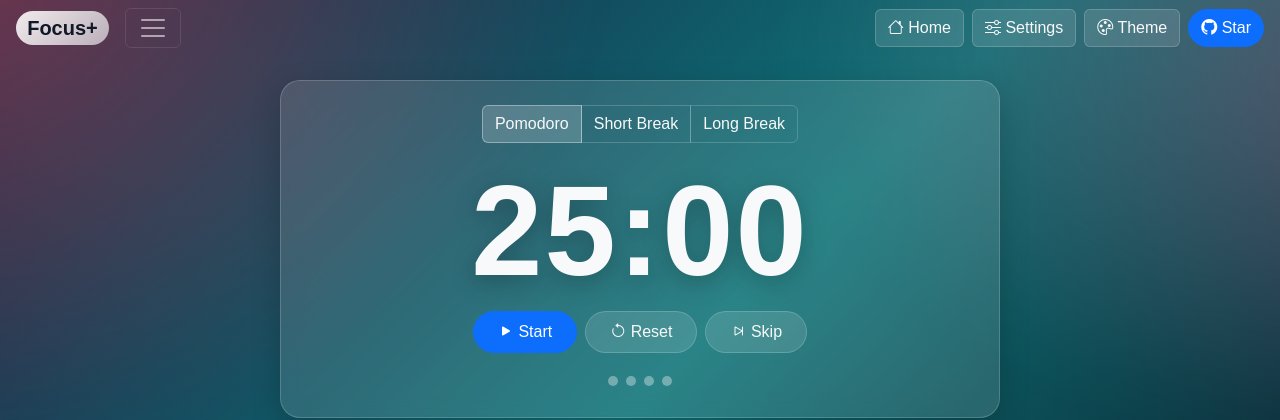
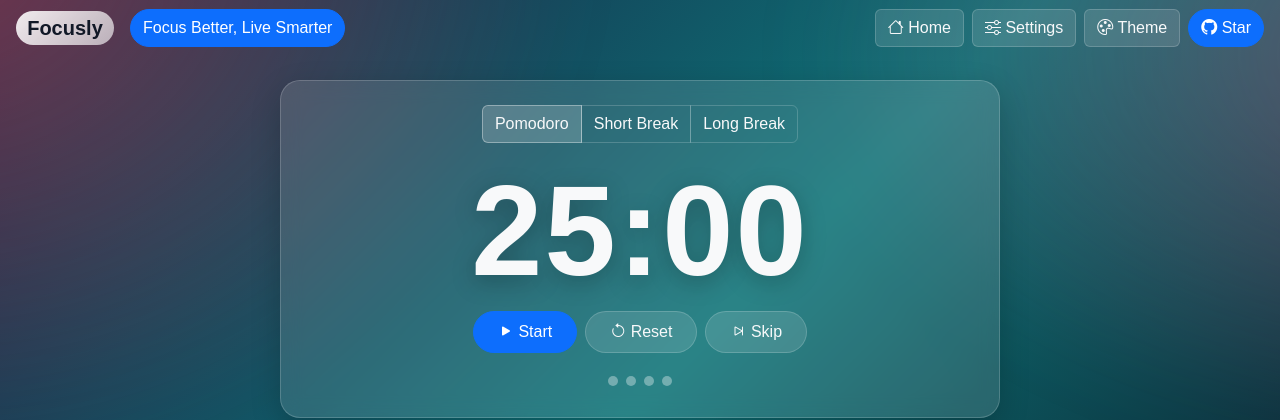
Before and after one commit to Mfaj-cod/Pomodoro, a Flask app: page / in a window 1280 px wide. Shown: the top 420 px of the page. Run offline with Flask 3, Linux system fonts and the light colour scheme; some libraries are stand-ins or nearby versions.

Commit message:
Added tagline

```diff
--- a/templates/base.html
+++ b/templates/base.html
@@ -1,11 +1,9 @@
 {% macro nav(active="timer") -%}
 <nav class="navbar navbar-expand-lg navbar-dark bg-transparent px-3">
   <a class="navbar-brand fw-bold" href="{{ url_for('index') }}">
-    <span class="logo-pill">Focus+</span>
+    <span class="logo-pill">Focusly</span>
   </a>
-  <button class="navbar-toggler d-none d-lg-inline-block" type="button" data-bs-toggle="collapse" data-bs-target="#navItems">
-    <span class="navbar-toggler-icon"></span>
-  </button>
+  <a href="" class="btn btn-primary btn-pill">Focus Better, Live Smarter</a>
   <div class="collapse navbar-collapse" id="navItems">
     <ul class="navbar-nav ms-auto align-items-lg-center gap-2">
       <li class="nav-item">
@@ -120,7 +118,7 @@
   <a href="{{ url_for('index') }}" class="nav-link text-white text-center"><i class="bi bi-house fs-5"></i>Home</a>
   <a href="javascript:void(0);" id="openSettings"><i class="bi bi-gear"></i><span>Settings</span></a>
   <a href="javascript:void(0);" id="openTheme"><i class="bi bi-palette"></i><span>Theme</span></a>
-  <a class="nav-link text-white text-center" href="https://github.com/Mfaj-cod" target="_blank" rel="noreferrer">
+  <a class="nav-link text-white text-center" href="https://github.com/Mfaj-cod/Pomodoro" target="_blank" rel="noreferrer">
           <i class="bi bi-github"></i>Star
         </a>
 </nav>
```
